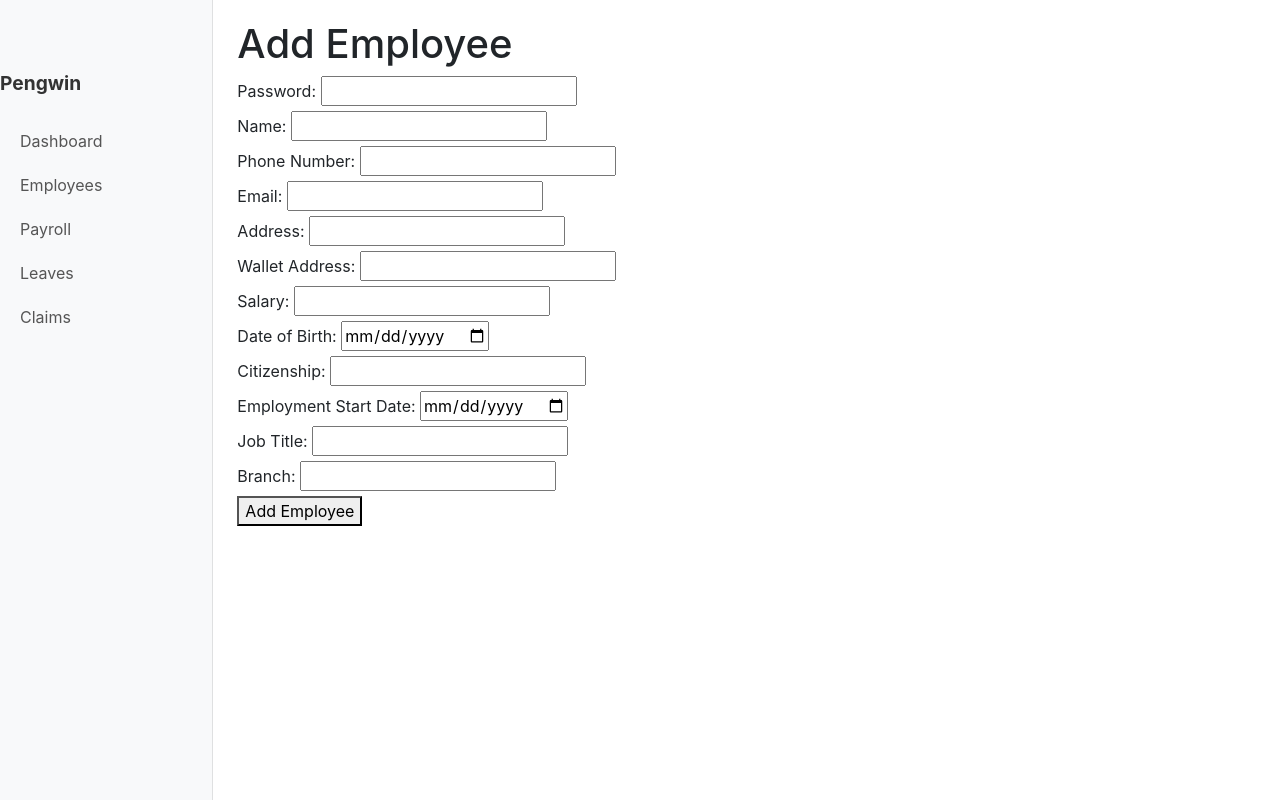
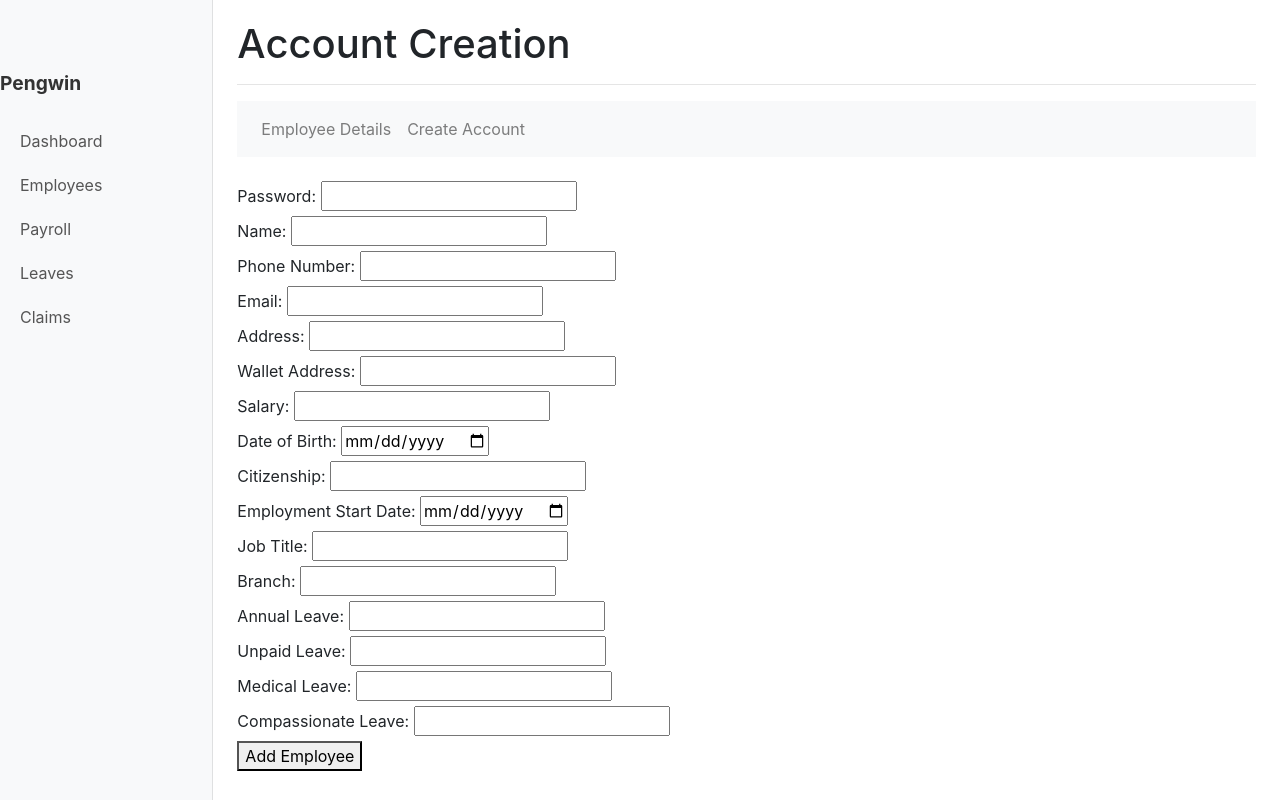
Before and after one commit to Junyu990/Pengwin, a Flask app: page /employee/add in a window 1280 px wide. Run offline with Flask 3, Linux system fonts and the light colour scheme; some libraries are stand-ins or nearby versions.

Commit message:
Update app.cpython-312.pyc

```diff
--- a/Employee.py
+++ b/Employee.py
@@ -1,7 +1,7 @@
 from datetime import date
 
 class Employee:
-    def __init__(self, employee_id, password, name, phone_number, email, address, wallet_address, salary, date_of_birth, citizenship, employment_start_date, job_title, branch, annual_leave, unpaid_leave, Medical_leave, Compassionate_leave ):
+    def __init__(self, employee_id, password, name, phone_number, email, address, wallet_address, salary, date_of_birth, citizenship, employment_start_date, job_title, branch, annual_leave, unpaid_leave, medical_leave, compassionate_leave ):
         self.employee_id = employee_id                # PK
         self.password = password
         self.name = name
@@ -17,8 +17,8 @@ class Employee:
         self.branch = branch
         self.annual_leave = annual_leave
         self.unpaid_leave = unpaid_leave
-        self.Medical_leave = Medical_leave
-        self.Compassionate_leave = Compassionate_leave
+        self.medical_leave = medical_leave
+        self.compassionate_leave = compassionate_leave
 
 
     def __str__(self):
--- a/app.py
+++ b/app.py
@@ -41,7 +41,12 @@ def add_employee():
             'citizenship': request.form['citizenship'],
             'employment_start_date': date.fromisoformat(request.form['employment_start_date']).isoformat(),
             'job_title': request.form['job_title'],
-            'branch': request.form['branch']
+            'branch': request.form['branch'],
+            'annual_leave': request.form['annual_leave'],
+            'unpaid_leave': request.form['unpaid_leave'],
+            'medical_leave': request.form['medical_leave'],
+            'compassionate_leave': request.form['compassionate_leave']
+
         }
 
         print("Collected employee data:", json.dumps(employee_data, indent=2))  # Debug statement
--- a/templates/add_employee.html
+++ b/templates/add_employee.html
@@ -1,7 +1,27 @@
 {% extends "base.html" %}
 
 {% block content %}
-<h1>Add Employee</h1>
+<h1>Account Creation</h1>
+
+<hr>
+<!-- Horizontal Navbar -->
+<nav class="navbar navbar-expand-lg navbar-light bg-light">
+    <button class="navbar-toggler" type="button" data-toggle="collapse" data-target="#navbarNav" aria-controls="navbarNav" aria-expanded="false" aria-label="Toggle navigation">
+        <span class="navbar-toggler-icon"></span>
+    </button>
+    <div class="collapse navbar-collapse" id="navbarNav">
+        <ul class="navbar-nav">
+            <li class="nav-item">
+                <a class="nav-link {% if request.path == '/employee-list' %}active{% endif %}" href="{{ url_for('employee_list') }}">Employee Details</a>
+            </li>
+            <li class="nav-item">
+                <a class="nav-link {% if request.path == '/add_employee' %}active{% endif %}" href="{{ url_for('add_employee') }}">Create Account</a>
+            </li>
+        </ul>
+    </div>
+</nav>
+
+<br>
 <form method="POST">
     <label for="password">Password:</label>
     <input type="password" id="password" name="password" required><br>
@@ -39,6 +59,18 @@
     <label for="branch">Branch:</label>
     <input type="text" id="branch" name="branch" required><br>
 
+    <label for="annual_leave">Annual Leave:</label>
+    <input type="text" id="annual_leave" name="annual_leave" required><br>
+
+    <label for="unpaid_leave">Unpaid Leave:</label>
+    <input type="text" id="unpaid_leave" name="unpaid_leave" required><br>
+
+    <label for="medical_leave">Medical Leave:</label>
+    <input type="text" id="medical_leave" name="medical_leave" required><br>
+
+    <label for="compassionate_leave">Compassionate Leave:</label>
+    <input type="text" id="compassionate_leave" name="compassionate_leave" required><br>
+
     <button type="submit">Add Employee</button>
 </form>
 {% endblock %}
--- a/templates/employee_list.html
+++ b/templates/employee_list.html
@@ -2,9 +2,12 @@
 
 {% block content %}
 <h1>Employee Account Management</h1>
-
+<hr>
 <!-- Horizontal Navbar -->
 <nav class="navbar navbar-expand-lg navbar-light bg-light">
+    <button class="navbar-toggler" type="button" data-toggle="collapse" data-target="#navbarNav" aria-controls="navbarNav" aria-expanded="false" aria-label="Toggle navigation">
+        <span class="navbar-toggler-icon"></span>
+    </button>
     <div class="collapse navbar-collapse" id="navbarNav">
         <ul class="navbar-nav">
             <li class="nav-item">
```
